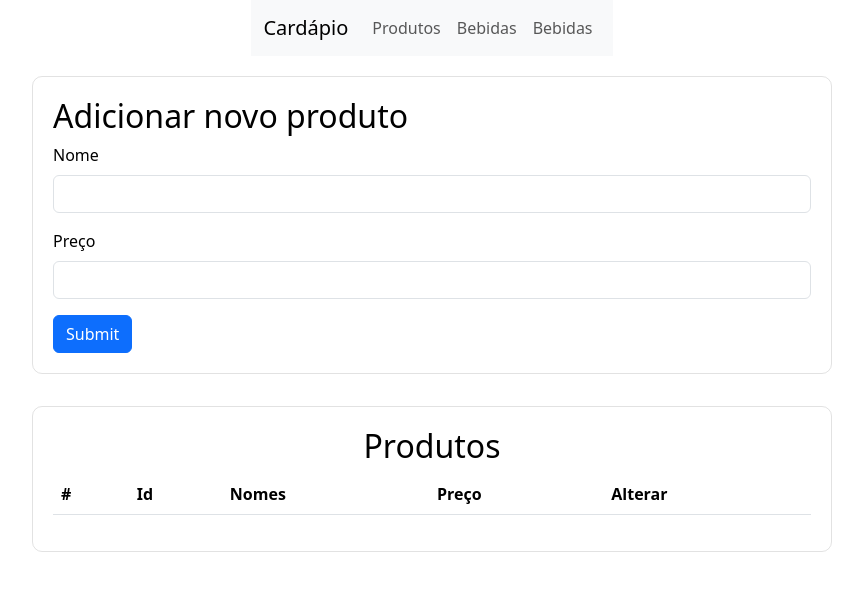
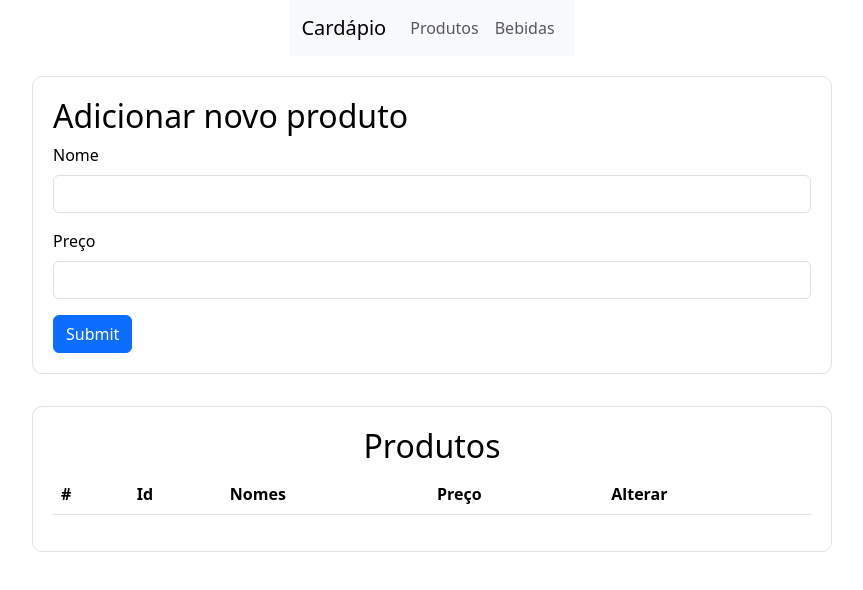
Before and after one commit to cleysonseveriano/api-mongo-vercel, a plain HTML site: page index.html in a window 1280 px wide. Shown: the whole page, without its empty margins (208-1071 px from the left). Drawn offline with nearby package versions, Linux system fonts and the light colour scheme; no server answers.

Commit message:
::fix:: header

```diff
--- a/index.html
+++ b/index.html
@@ -23,9 +23,6 @@
                   </li>
                   <li class="nav-item">
                     <a class="nav-link" href="./frontend/pages/bebidas.html">Bebidas</a>
-                  </li>
-                  <li class="nav-item">
-                    <a class="nav-link" href="bebidas.html">Bebidas</a>
                   </li>
                 </ul>
               </div>
```
